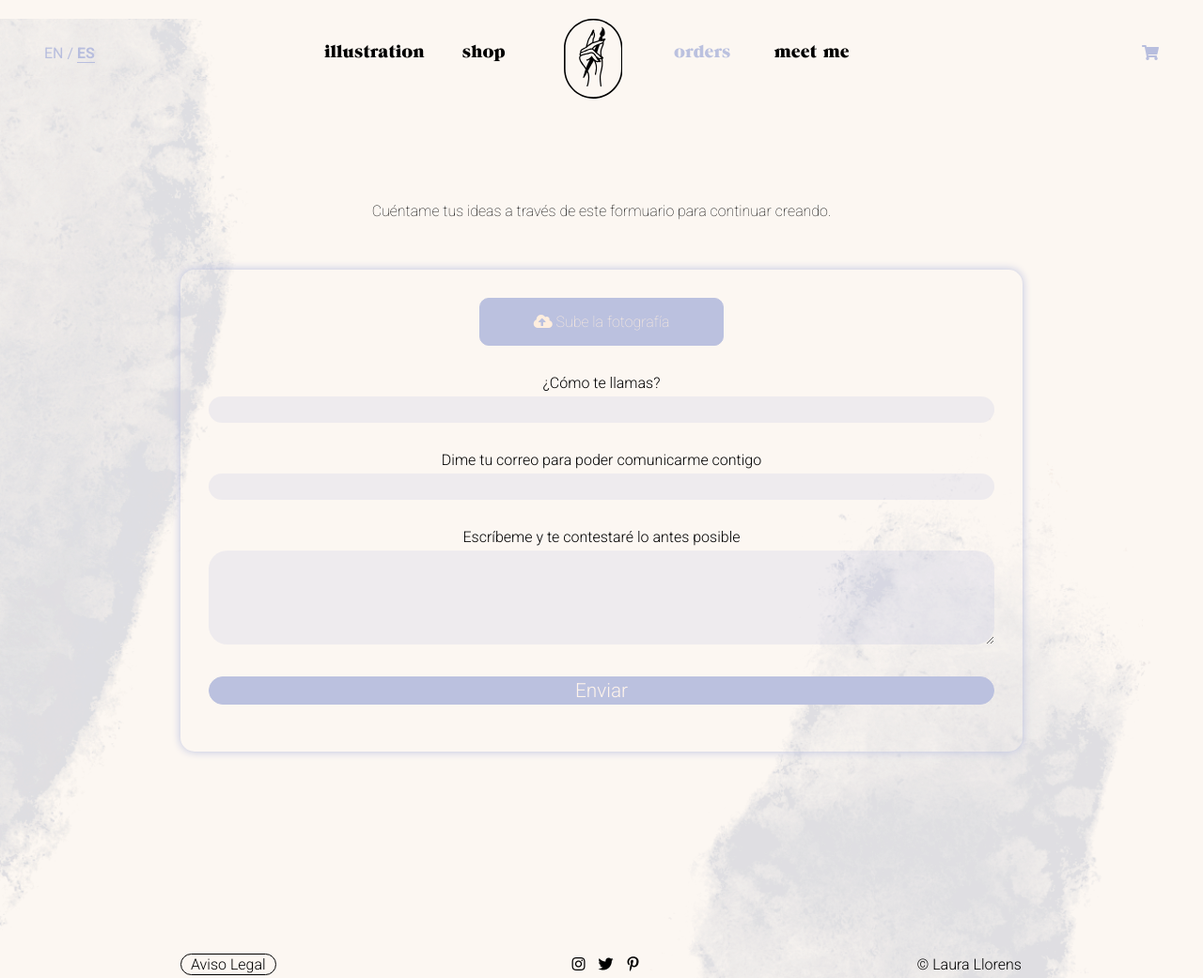
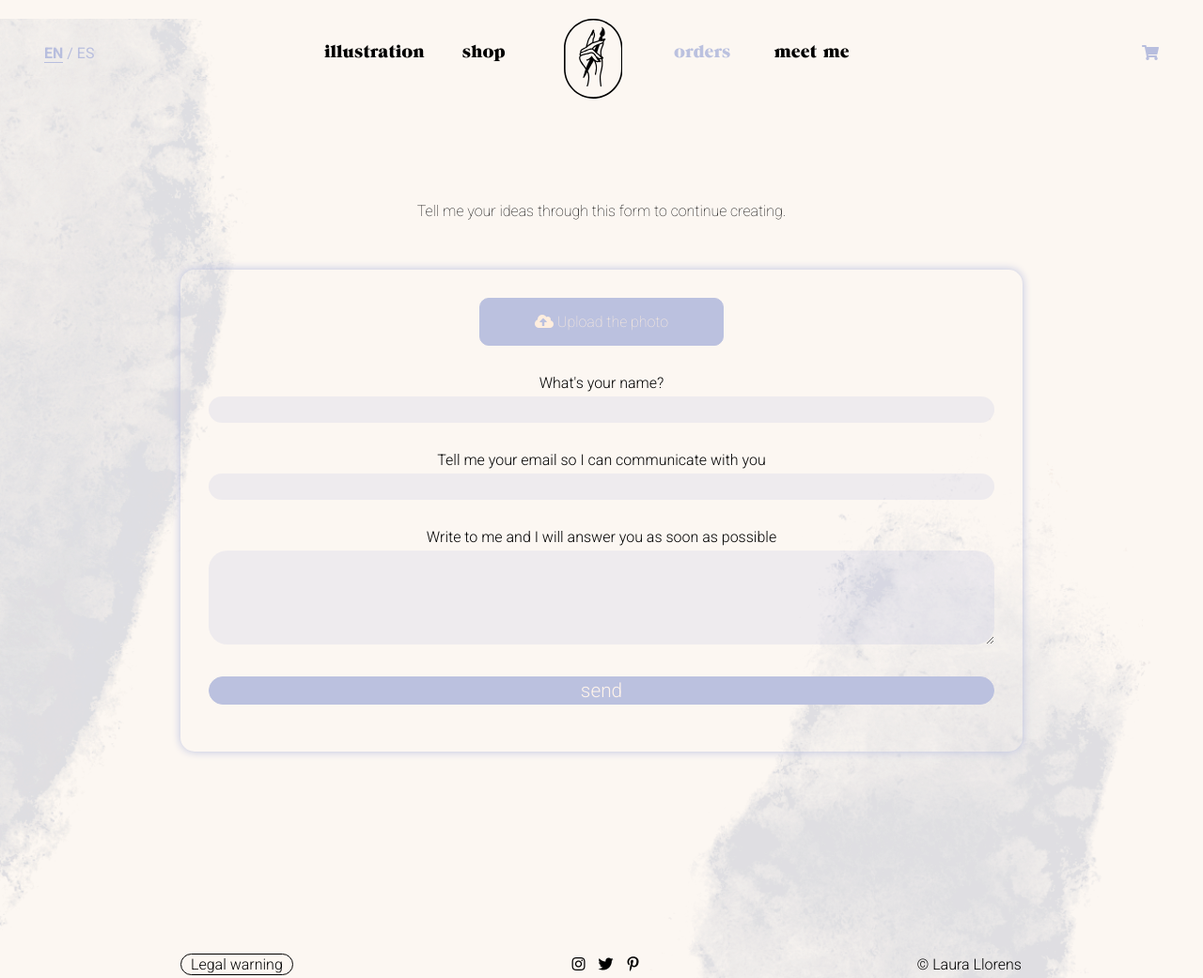
Before and after one commit to laurallo7/ilustralau, a plain HTML site: page english/encargostienda.html in a window 1280 px wide. Shown: the top 1041 px of the page at 94% size. Drawn offline with Linux system fonts and the light colour scheme.

Commit message:
1130  18:52

```diff
--- a/english/encargostienda.html
+++ b/english/encargostienda.html
@@ -33,7 +33,7 @@
    <a href="index.html" class="logo"> <img src="../images/inicio/isotipo.png" alt="Isotipo de la marca"> </a>
 
   <div class="idioma">
-    <p><a href="index.html" class="en"> EN</a> / <a href="../index.html" class="es"> ES </a></p>
+    <p><a href="encargostienda.html" class="es"> EN</a> / <a href="../encargostienda.html"> ES </a></p>
   </div>
 
 <input type="checkbox" class="checkbox" id="idinput"/>
@@ -46,7 +46,7 @@
 <nav class="nav1">
   <ul class="ul1">
 <li class="idiom">
-   <a href="index.html" class="en"> EN</a> / <a href="../index.html" class="es"> ES </a></li>
+   <a href="encargostienda.html" class="es"> EN</a> / <a href="../encargostienda.html" > ES </a></li>
     <li><a href="ilustraciones.html" class="cate1">illustration</a></li>
     <li><a href="tienda.html" class="cate2">shop</a></li>
         <li class="lilogo"><a href="index.html" class="nav-center">
@@ -89,7 +89,8 @@
 
 <section id="s1">
 <div class="introduccion">
-  <p class="textodibujos"> Cuéntame tus ideas a través de este formuario para continuar creando.
+  <p class="textodibujos">
+Tell me your ideas through this form to continue creating.
 </p>
 
 </div>
@@ -104,17 +105,18 @@
 <div class="file">
 
 <input id="fichero" type="file" name="archivo" class="archivo" value="image/*">
-<label for="fichero" class="fileboton"> <i class="fas fa-cloud-upload-alt"></i> Sube la fotografía</label>
+<label for="fichero" class="fileboton"> <i class="fas fa-cloud-upload-alt"></i>
+Upload the photo</label>
  </div>
 
 
    <div class="inputcontenedor">
-    <p class="tituloinput">¿Cómo te llamas? </p>
+    <p class="tituloinput">What's your name?</p>
   <input type="text" name="nombre" size="40" class="formnombre">
 </div>
 
    <div class="inputcontenedor">
-    <p class="tituloinput">Dime tu correo para poder comunicarme contigo</p>
+    <p class="tituloinput">Tell me your email so I can communicate with you</p>
    <input type="text" name="nombre" size="40" class="formnombre">
     </div>
 
@@ -123,14 +125,14 @@
 
 
 <div class="inputcontenedor">
-<p class="tituloinput">Escríbeme y te contestaré lo antes posible</p>
+<p class="tituloinput">Write to me and I will answer you as soon as possible </p>
     <textarea name="" rows="10" cols="30"></textarea>
     <br/>
 </div>
 
 
 
-  <div class="divbotonenviar"> <input type="submit" class="botonenviar" value="Enviar"> </div>
+  <div class="divbotonenviar"> <input type="submit" class="botonenviar" value="send"> </div>
 
 
 </form>
@@ -144,7 +146,7 @@
 
 <footer>
      <div class="contenidolegal">
- <a href="avisolegal.html"> Aviso Legal </a>
+ <a href="avisolegal.html"> Legal warning</a>
     </div>
 
 
```
Also changed, not shown: encargos.html (+1 -1 lines), encargostienda.html (+3 -3 lines), english/planos.html (+1 -1 lines), planos.html (+1 -1 lines), 6 other files.
